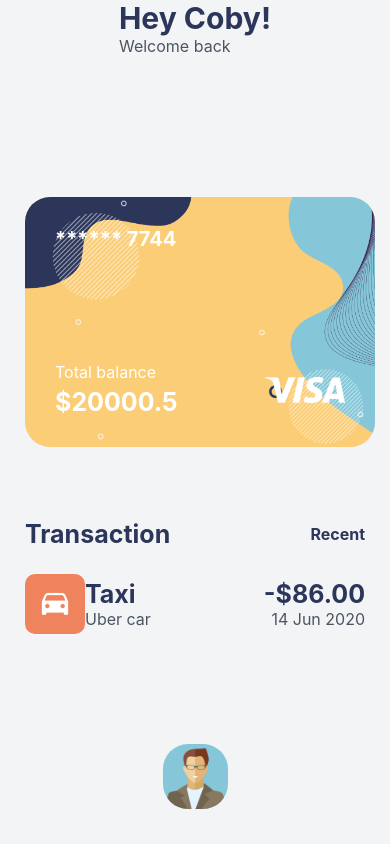
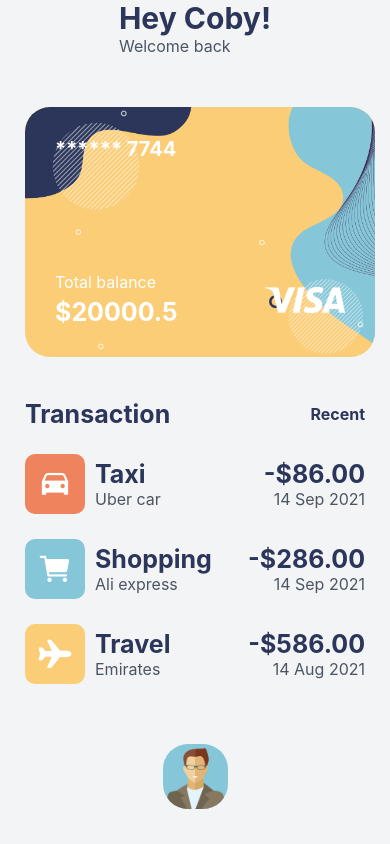
Before and after one commit to tothepointcode/stunning-waffle, a React Native app: screen / in a window 390 px wide. Built offline with nearby package versions, Linux system fonts and the light colour scheme.

Commit message:
feat: :construction: Transaction Item components implemented in the transactions list

```diff
--- a/components/Transactions/TransactionAvi.tsx
+++ b/components/Transactions/TransactionAvi.tsx
@@ -17,10 +17,10 @@ const StyledView = styled.View`
   align-items: center;
 `;
 
-const TransactionAvi = (props: { icon: string; background: any }) => {
+const TransactionAvi = (props: { icon: any; background: any }) => {
   return (
     <StyledView style={{ backgroundColor: props.background }}>
-      <Ionicons name="car" size={35} color={colors.white} />
+      <Ionicons name={props.icon} size={35} color={colors.white} />
     </StyledView>
   );
 };
--- a/components/Transactions/TransactionItem.tsx
+++ b/components/Transactions/TransactionItem.tsx
@@ -13,12 +13,12 @@ const TransactionRow = styled.View`
   justify-content: space-between;
   align-items: center;
   width: 100%;
+  margin-bottom: 25px;
 `;
 
 const LeftView = styled.View`
   flex-direction: row;
   justify-content: space-between;
-  width: 35%;
   height: 100%;
   align-items: center;
 `;
@@ -44,13 +44,19 @@ const TransactionItem = (props: TransactionItemProps) => {
           background={props.art.background}
           icon={props.art.icon}
         />
-        <View>
-          <RegularText textStyles={{ fontSize: 25, color: colors.secondary }}>
+        <View style={{ marginLeft: 10 }}>
+          <RegularText
+            textStyles={{
+              fontSize: 25,
+              color: colors.secondary,
+              textAlign: "left",
+            }}
+          >
             {props.title}
           </RegularText>
           <SmallText
             textStyles={{
-              textAlign: "right",
+              textAlign: "left",
               color: colors.graydark,
             }}
           >
@@ -60,7 +66,13 @@ const TransactionItem = (props: TransactionItemProps) => {
       </LeftView>
 
       <RightView>
-        <RegularText textStyles={{ fontSize: 25, color: colors.secondary }}>
+        <RegularText
+          textStyles={{
+            fontSize: 25,
+            color: colors.secondary,
+            textAlign: "right",
+          }}
+        >
           {props.amount}
         </RegularText>
         <SmallText
--- a/components/Transactions/TransactionSection.tsx
+++ b/components/Transactions/TransactionSection.tsx
@@ -1,18 +1,16 @@
 import React from "react";
-import { View, Image } from "react-native";
 import styled from "styled-components/native";
 
 //colors
 import { colors } from "../colors";
 import RegularText from "../Texts/RegularText";
 import SmallText from "../Texts/SmallText";
-import TransactionAvi from "../Transactions/TransactionAvi";
+import TransactionItem from "./TransactionItem";
 
 const TransactionSectionBackground = styled.View`
-    display: flex;
-    height: 250px
-    width: 100%;
-    padding: 25px;
+  display: flex;
+  width: 100%;
+  padding: 25px;
 `;
 
 const TransactionRow = styled.View`
@@ -22,15 +20,10 @@ const TransactionRow = styled.View`
   width: 100%;
 `;
 
-const LeftView = styled.View`
-  flex-direction: row;
-  justify-content: space-between;
-  width: 35%;
-  height: 100%;
-  align-items: center;
+const TransactionList = styled.FlatList`
+  width: 100%;
+  height: 265px;
 `;
-
-const RightView = styled.View``;
 
 const TransactionSection = () => {
   return (
@@ -44,38 +37,54 @@ const TransactionSection = () => {
         </SmallText>
       </TransactionRow>
 
-      <TransactionRow>
-        <LeftView>
-          <TransactionAvi background={colors.primary} icon="car" />
-          <View>
-            <RegularText textStyles={{ fontSize: 25, color: colors.secondary }}>
-              Taxi
-            </RegularText>
-            <SmallText
-              textStyles={{
-                textAlign: "right",
-                color: colors.graydark,
-              }}
-            >
-              Uber car
-            </SmallText>
-          </View>
-        </LeftView>
-
-        <RightView>
-          <RegularText textStyles={{ fontSize: 25, color: colors.secondary }}>
-            -$86.00
-          </RegularText>
-          <SmallText
-            textStyles={{
-              textAlign: "right",
-              color: colors.graydark,
-            }}
-          >
-            14 Jun 2020
-          </SmallText>
-        </RightView>
-      </TransactionRow>
+      <TransactionList
+        data={[
+          {
+            amount: "-$86.00",
+            date: "14 Sep 2021",
+            title: "Taxi",
+            subtitle: "Uber car",
+            art: {
+              background: colors.primary,
+              icon: "car",
+            },
+          },
+          {
+            amount: "-$286.00",
+            date: "14 Sep 2021",
+            title: "Shopping",
+            subtitle: "Ali express",
+            art: {
+              background: colors.tertiary,
+              icon: "cart",
+            },
+          },
+          {
+            amount: "-$586.00",
+            date: "14 Aug 2021",
+            title: "Travel",
+            subtitle: "Emirates",
+            art: {
+              background: colors.accent,
+              icon: "airplane",
+            },
+          },
+        ]}
+        contentContainerStyle={{
+          paddingBottom: 25,
+        }}
+        showsVerticalScrollIndicator={false}
+        keyExtractor={(item: any) => item.date + item.amount}
+        renderItem={({ item }: any) => (
+          <TransactionItem
+            amount={item.amount}
+            date={item.date}
+            title={item.title}
+            subtitle={item.subtitle}
+            art={item.art}
+          />
+        )}
+      />
     </TransactionSectionBackground>
   );
 };
```
